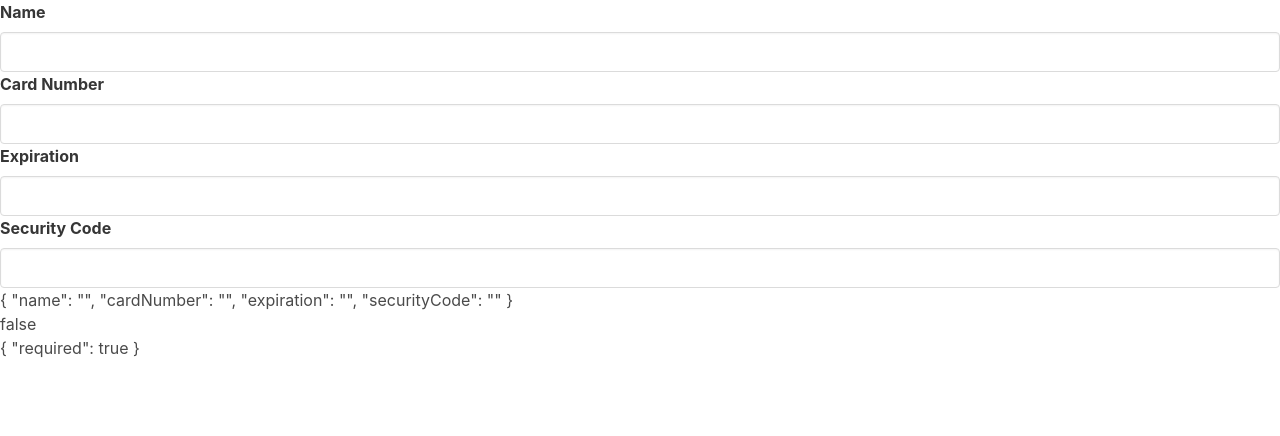
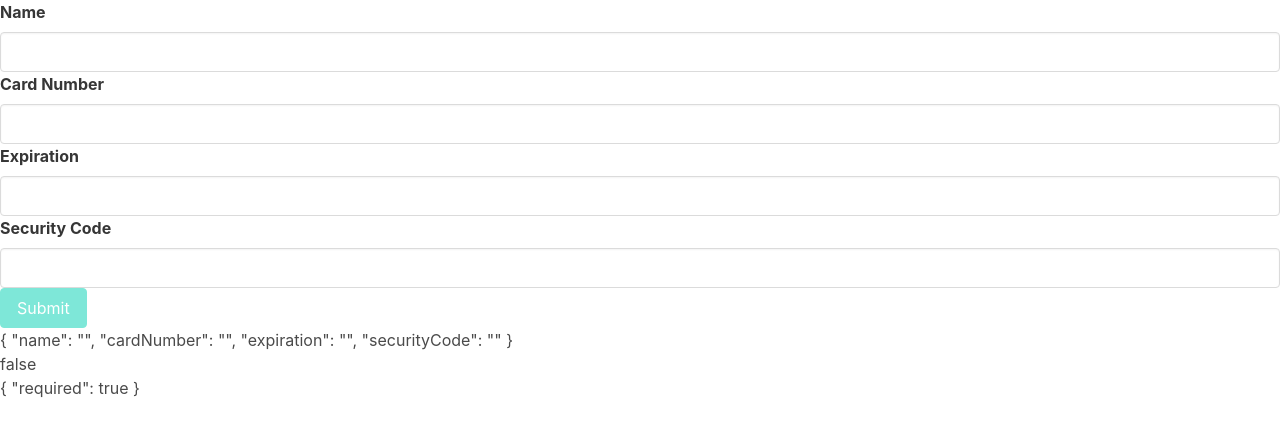
Before and after one commit to rikkhanna/creditcard-app, an Angular app: page / in a window 1280 px wide. Shown: the top 436 px of the page. Built offline with nearby package versions, Linux system fonts and the light colour scheme.

Commit message:
handling form submission

```diff
--- a/src/app/card-form/card-form.component.html
+++ b/src/app/card-form/card-form.component.html
@@ -1,9 +1,9 @@
-<form [formGroup] = "cardForm">
+<form [formGroup] = "cardForm" (ngSubmit)="onSubmit()">
     <app-input label="Name" [control]="cardForm.controls.name" ></app-input>
     <app-input label="Card Number" [control]="cardForm.controls.cardNumber" ></app-input>
     <app-input label="Expiration" [control]="cardForm.controls.expiration" ></app-input>
     <app-input label="Security Code" [control]="cardForm.controls.securityCode" ></app-input>
-
+    <button class="button is-primary" type="submit" [disabled]="cardForm.invalid">Submit</button>
 </form>
 
 <!-- for debugging -->
--- a/src/app/card-form/card-form.component.ts
+++ b/src/app/card-form/card-form.component.ts
@@ -17,8 +17,9 @@ export class CardFormComponent implements OnInit {
     securityCode: new FormControl('')
 
   });
-
-
+  onSubmit(){
+    console.log("Form was submitted");
+  }
   constructor() {
     console.log(this.cardForm.controls.name);
    }
```
